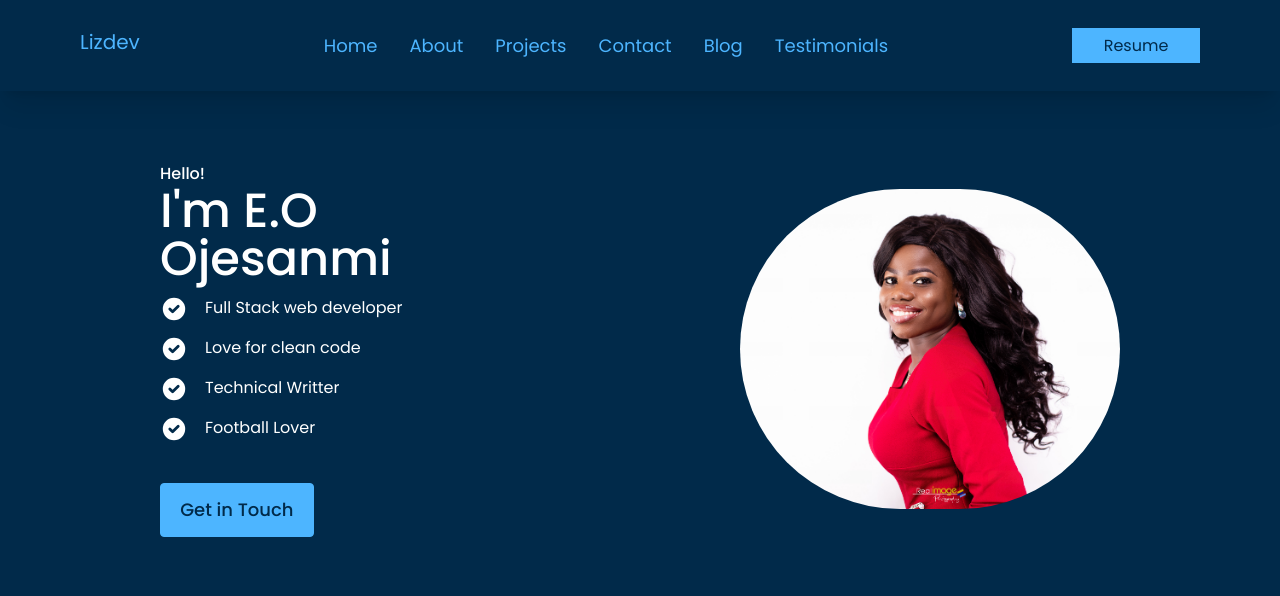
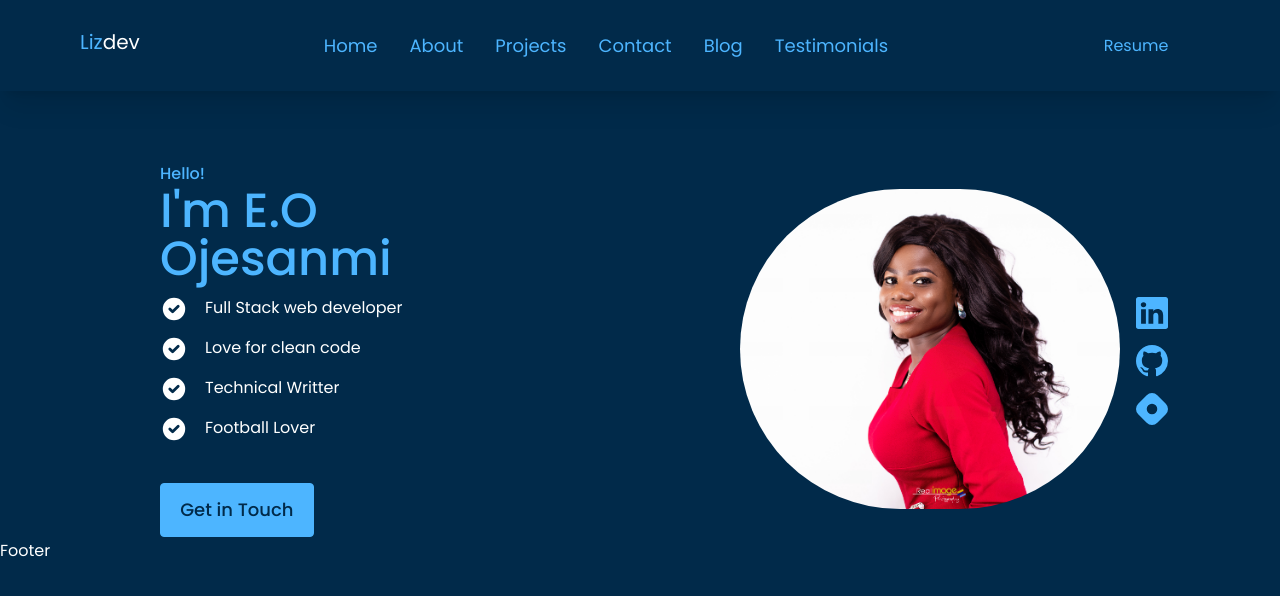
Before and after one commit to Lizdev-05/portfoliov2, a React (Create React App) app: page / in a window 1280 px wide. Shown: the top 596 px of the page. Built offline with nearby package versions, Linux system fonts and the light colour scheme.

Commit message:
Add icons and its styling

```diff
--- a/package.json
+++ b/package.json
@@ -12,7 +12,7 @@
     "node-sass": "^7.0.1",
     "react": "^18.2.0",
     "react-dom": "^18.2.0",
-    "react-icons": "^4.4.0",
+    "react-icons": "^4.7.1",
     "react-router": "^6.5.0",
     "react-router-dom": "^6.5.0",
     "react-scripts": "5.0.1",
--- a/src/App.js
+++ b/src/App.js
@@ -14,6 +14,7 @@ function App() {
     <>
       <Nav />
       <div className="">
+
         <Routes>
           {/* <Route
             path="*"
@@ -45,6 +46,7 @@ function App() {
             element={(<Testimonial />)}
           />
         </Routes>
+        <Footer />
       </div>
     </>
   );
--- /dev/null
+++ b/src/components/Intro/Icons.jsx
@@ -0,0 +1,16 @@
+import React from 'react'
+import { BsLinkedin, BsGithub } from 'react-icons/bs';
+import { SiHashnode } from 'react-icons/si'
+import './icons.css'
+
+const Icons = () => {
+  return (
+    <div className='header_socials'>
+        <a href="https://www.linkedin.com/in/oyinlade-ojesanmi/"> <BsLinkedin /> </a>
+        <a href="https://github.com/Lizdev-05"><BsGithub /></a>
+        <a href="https://hashnode.com/@Lizdev"><SiHashnode /></a>
+    </div>
+  )
+}
+
+export default Icons;
--- a/src/components/Intro/Intro.jsx
+++ b/src/components/Intro/Intro.jsx
@@ -1,7 +1,7 @@
 import { CheckCircleIcon } from '@heroicons/react/solid';
-import { Link } from 'react-router-dom';
 import { motion } from 'framer-motion';
 import profilePicture from '../../assets/images/profile.jpg';
+import Icons from './Icons';
 
 const fields = ['Full Stack web developer', 'Love for clean code', 'Technical Writter', 'Football Lover'];
 
@@ -12,12 +12,13 @@ const Intro = () => (
     transition={{ duration: 1 }}
     className="flex flex-col items-center gap-10 md:flex-row md:gap-60"
   >
+    <Icons />
     <div className="md:order-1">
       <img src={profilePicture} alt="profile" className="h-64 md:h-80 rounded-full" />
     </div>
-    <div className="text-skyColor">
-      <h5 className="">Hello!</h5>
-      <h1 className="text-2xl md:text-5xl">I&apos;m E.O Ojesanmi</h1>
+    <div className="">
+      <h5 className="text-color">Hello!</h5>
+      <h1 className="text-color text-2xl md:text-5xl">I&apos;m E.O Ojesanmi</h1>
       {
           fields.map((field) => (
             <div key={field} className="flex gap-4 mt-3">
--- /dev/null
+++ b/src/components/Intro/icons.css
@@ -0,0 +1,19 @@
+.header_socials{
+    position: absolute;
+    right: -3rem;
+    bottom: 7rem;
+    font-size: 2rem;
+    display: flex;
+    flex-direction: column;
+    gap: 1rem;
+
+}
+/* ===============================  MEDIA QUERY (SMALL DEVICES) ========================== */
+@media screen and (max-width: 800px) {
+    .header_socials{
+        display: flex;
+    flex-direction: column;
+        gap: 0.8rem;
+        right: 1rem;
+    }
+  }
--- a/src/components/Nav/Nav.jsx
+++ b/src/components/Nav/Nav.jsx
@@ -9,11 +9,11 @@ function classNames(...classes) {
 
 const menuItems = [
   { name: 'Home', path: '/', current: true },
-  { name: 'About', path: '/about', current: false },
-  { name: 'Projects', path: '/projects', current: false },
-  { name: 'Contact', path: '/contact', current: false },
-  { name: 'Blog', path: '/blog', current: false },
-  { name: 'Testimonials', path: '/testimonials', current: false },
+  { name: 'About', path: '#about', current: false },
+  { name: 'Projects', path: '#projects', current: false },
+  { name: 'Contact', path: '#contact', current: false },
+  { name: 'Blog', path: '#blog', current: false },
+  { name: 'Testimonials', path: '#testimonials', current: false },
 ];
 
 const Nav = () => {
@@ -33,16 +33,16 @@ const Nav = () => {
   };
 
   return (
-    <header
-      className={`flex flex-col z-10  bg-primaryColor px-8 py-7 ${mobileMenu ? 'h-screen' : 'h-fit'} fixed top-0 w-full shadow-xl md:flex-row md:justify-between md:px-20 md:h-fit`}
+    <nav
+    className={`bg flex flex-col z-10 px-8 py-7 ${mobileMenu ? 'h-screen ' : 'h-fit'} fixed top-0 w-full shadow-xl md:flex-row md:justify-between md:px-20 md:h-fit`}
     >
-      <a href="/" className="text-xl">
-        <span className="text-secondaryColor">Li</span>
-        <span>z</span>
-        <span className="text-secondaryColor">dev</span>
+
+      <a className="text-xl">
+        <span className="">Liz</span>
+        <span className="text-white">dev</span>
       </a>
       <nav>
-        <div className="text-secondaryColor md:hidden mobile-btns">
+        <div className=" md:hidden mobile-btns">
           <button
             type="button"
             className={classNames(!mobileMenu ? 'block' : 'hidden')}
@@ -65,9 +65,9 @@ const Nav = () => {
                       href={item.path}
                       className={classNames(
                         item.current
-                          ? 'border-b-2 border-secondaryColor text-secondaryColor'
+                          ? 'border-b-2 border-text-color'
                           : 'text-skyColor',
-                        'pb-1 text-lg hover:text-secondaryColor',
+                        'pb-1 text-lg hover:',
                       )}
                       aria-current={item.current ? 'page' : undefined}
                     >
@@ -80,17 +80,17 @@ const Nav = () => {
           </ul>
         </div>
       </nav>
-      <a href={CV} download className={`self-center ${mobileMenu ? 'block' : 'hidden'} md:block btn:hover btn-primary`}>
+      <a href={CV} download className={`self-center ${mobileMenu ? 'block' : 'hidden'} md:block btn:hover`}>
       <button
           onClick={() => setMobileMenu(false)}
           type="button"
-          className={`border-2 border-secondaryColor mt-24 rounded px-4 py-1 w-32
-         text-secondaryColor hover:text-skyColor hover:border-skyColor md:mt-0`}
+          className={`border-2 mt-24 rounded px-4 py-1 w-32
+          hover:text-skyColor md:mt-0`}
         >
           Resume
         </button>
       </a>
-    </header>
+    </nav>
   );
 };
 
--- a/src/index.css
+++ b/src/index.css
@@ -77,6 +77,13 @@ section > h2 {
   color: var(--color-light);
 }
 
+.text-white{
+  color: var(--color-white);
+}
+.text-color{
+  color: var(--color-primary);
+  transition: var(--transition);
+}
 a {
   color: var(--color-primary);
   transition: var(--transition);
@@ -113,6 +120,15 @@ img {
   object-fit: cover;
 }
 
+.bg{
+  background: var(--color-bg);
+}
+/* .mobile{
+  display: flex;
+  justify-content: space-between;
+  flex-direction: inherit;
+} */
+
 /* ===============================  MEDIA QUERY (MEDIUM DEVICES) ========================== */
 @media screen and (max-width: 1024px) {
   .container {
@@ -121,10 +137,6 @@ img {
 
   .section {
     margin-top: 6rem;
-  }
-
-  .inner-body {
-    padding-left: 200px;
   }
 }
 
```
Also changed, not shown: src/components/Intro/intro.css (deleted), 2 other files (tests, documents, lock files or other folders).
